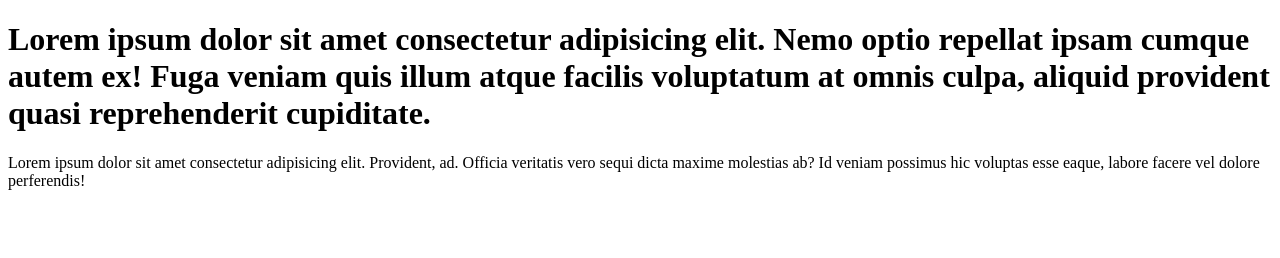
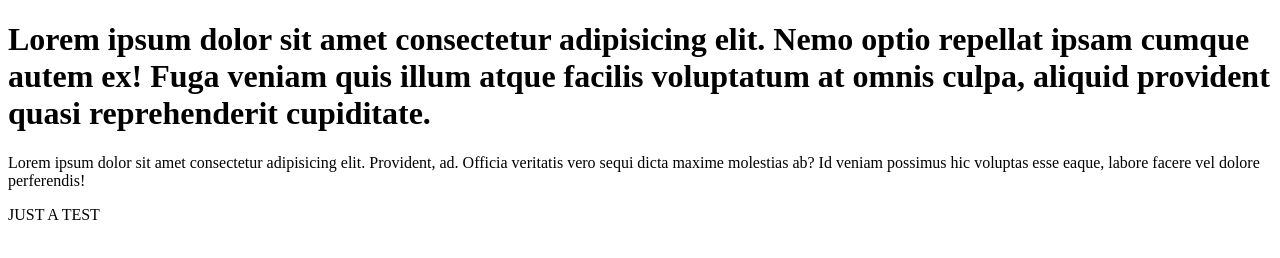
Before and after one commit to nmawela35/learn-git, a plain HTML site: page index.html in a window 1280 px wide. Drawn offline with Linux system fonts and the light colour scheme.

Commit message:
just to test push without -U

```diff
--- a/index.html
+++ b/index.html
@@ -8,5 +8,6 @@
 <body>
   <h1>Lorem ipsum dolor sit amet consectetur adipisicing elit. Nemo optio repellat ipsam cumque autem ex! Fuga veniam quis illum atque facilis voluptatum at omnis culpa, aliquid provident quasi reprehenderit cupiditate.</h1>
   <p>Lorem ipsum dolor sit amet consectetur adipisicing elit. Provident, ad. Officia veritatis vero sequi dicta maxime molestias ab? Id veniam possimus hic voluptas esse eaque, labore facere vel dolore perferendis!</p>
+  <p>JUST A TEST</p>
 </body>
 </html>
```
